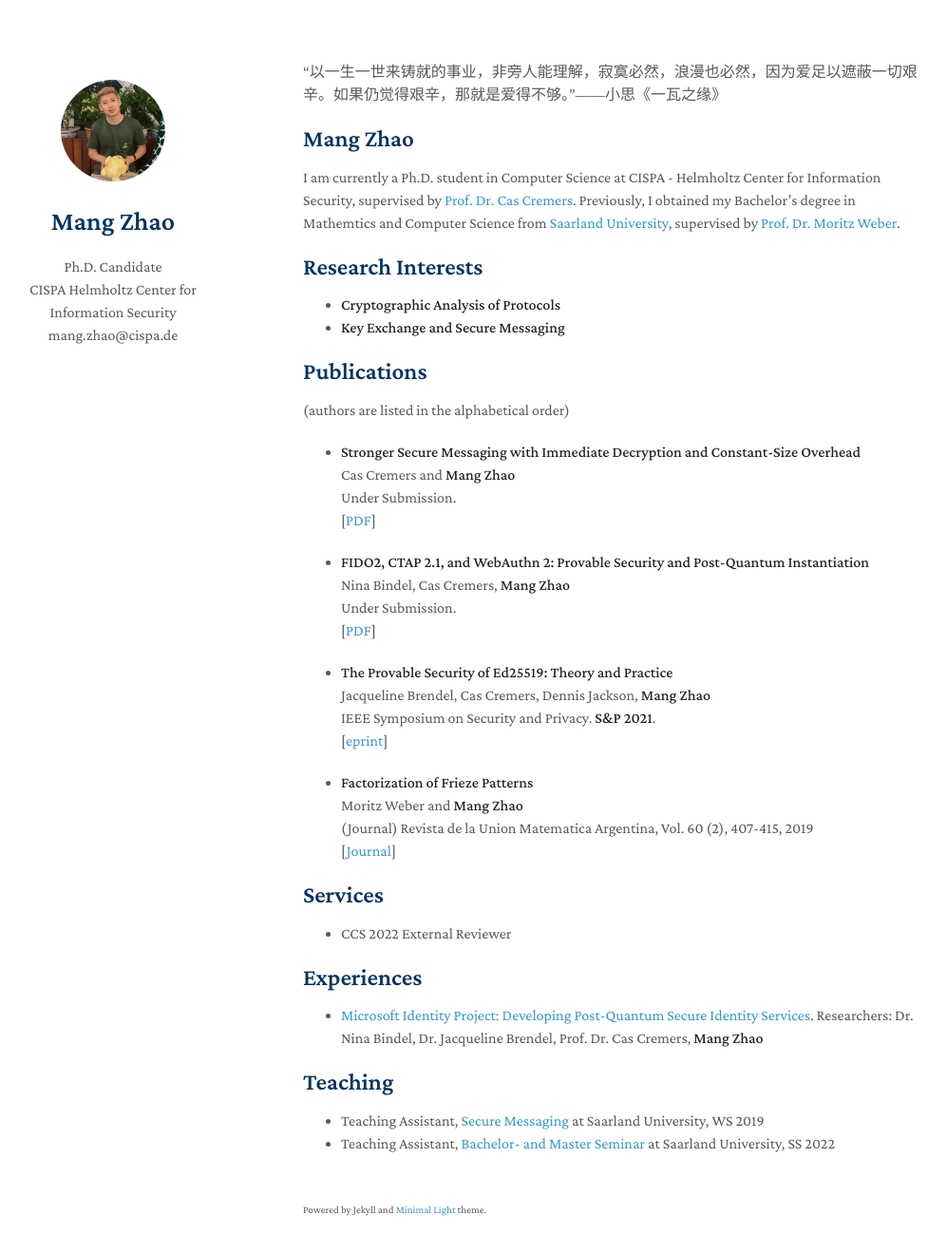
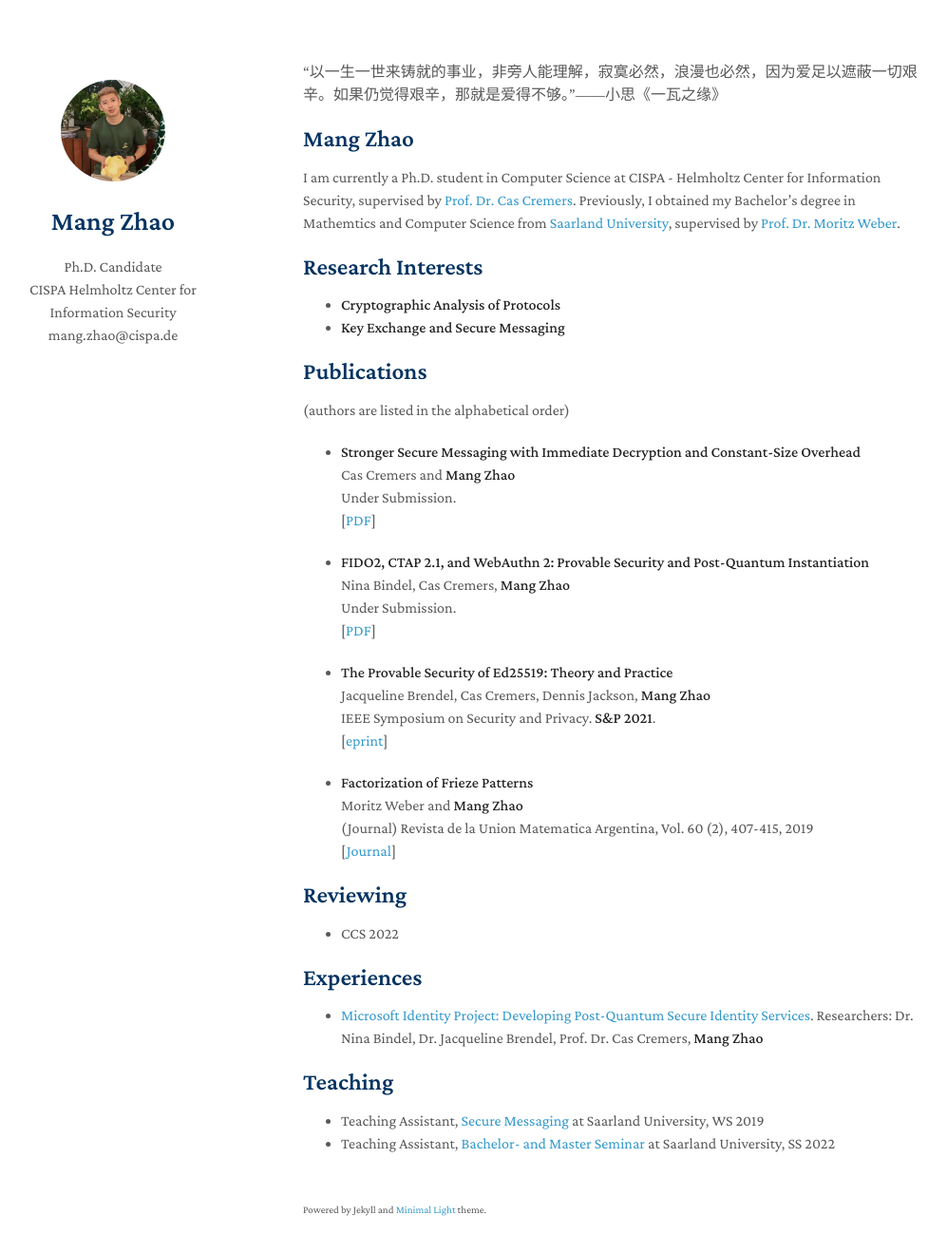
Before and after one commit to 422256579/myHomepage, a Jekyll site: the page built from index.md, in a window 1280 px wide and 1354 px high. Shown: the top 1319 px of the window at 95% size, without its empty margins (151-1148 px from the left). Built offline with Jekyll 4.4.1, drawn with Linux system fonts in a browser that asks for light colours; nearby versions of some CDN libraries; a style sheet for code colours, icons or effects is not loaded.

Commit message:
Update index.md

```diff
--- a/index.md
+++ b/index.md
@@ -49,9 +49,9 @@ I am currently a Ph.D. student in Computer Science at CISPA - Helmholtz Center f
   <br>
   [[Journal](https://inmabb.criba.edu.ar/revuma/pdf/v60n2/v60n2a08.pdf)]
 
-## Services
+## Reviewing
 
-- CCS 2022 External Reviewer
+- CCS 2022
 
 ## Experiences
 
```
